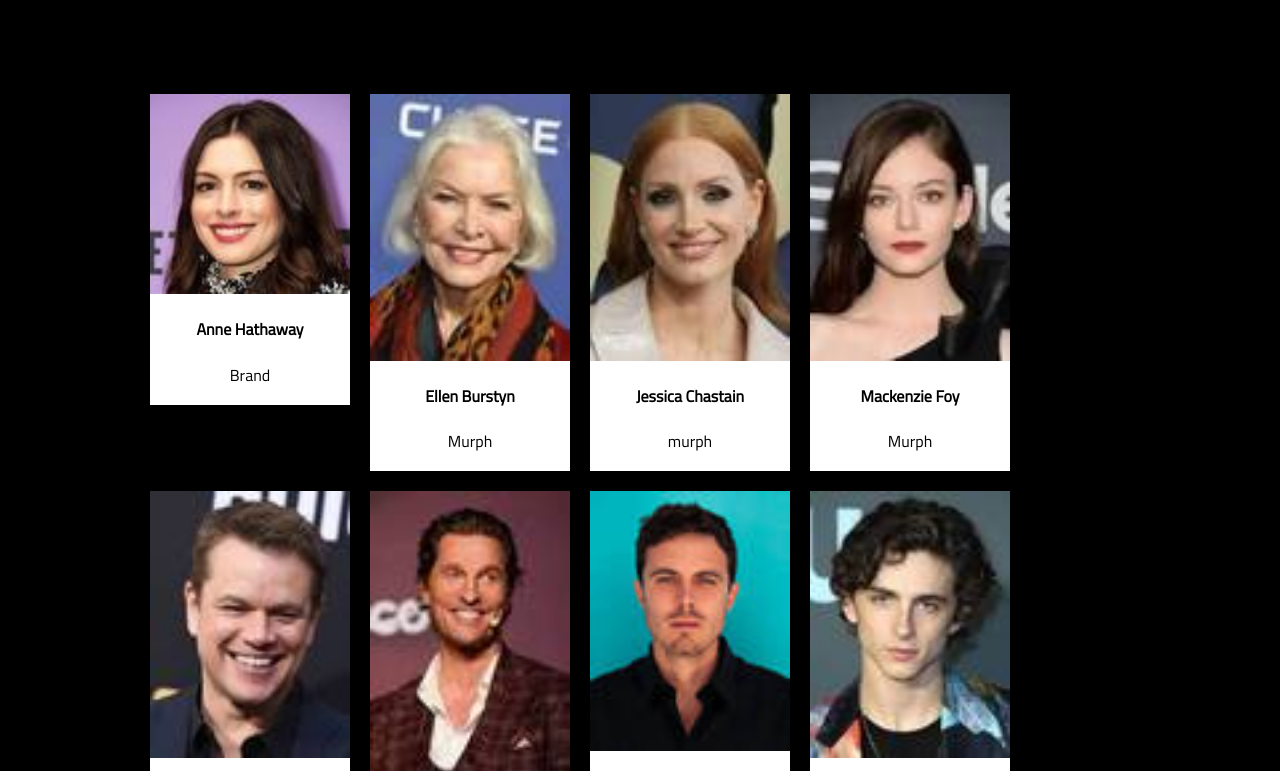
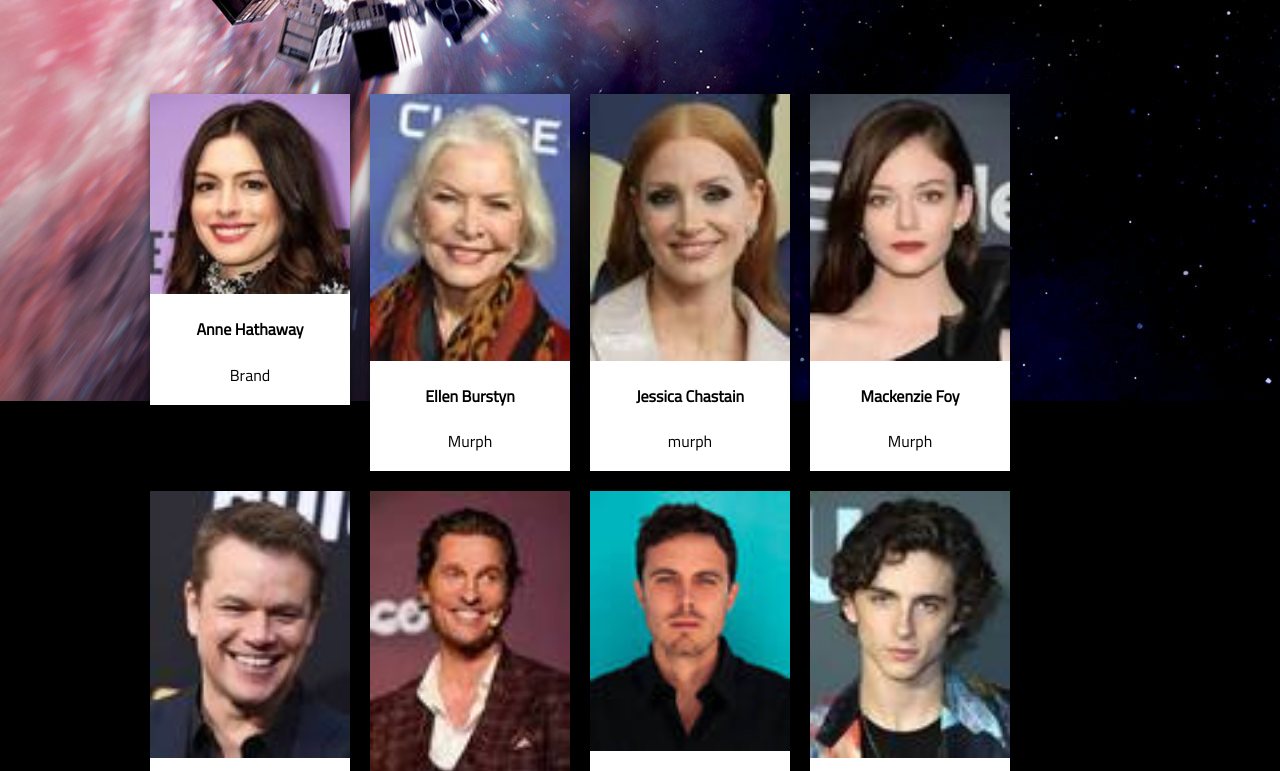
Before and after one commit to SaubhagyaSingh/Interstellar, a plain HTML site: page index.html in a window 1280 px wide. Shown: the part 679-1450 px from the top of the page. Drawn offline with Linux system fonts and the light colour scheme.

Commit message:
Update style.css

```diff
--- a/style.css
+++ b/style.css
@@ -2,7 +2,7 @@ html {
     --scroll-behavior: smooth;
     scroll-behavior: smooth;
     background-color:black;
-    background-image:url('/images/interstellar1.jpg');
+    background-image:url('interstellar1.jpg');
     background-repeat:no-repeat;
   }
   body
```
